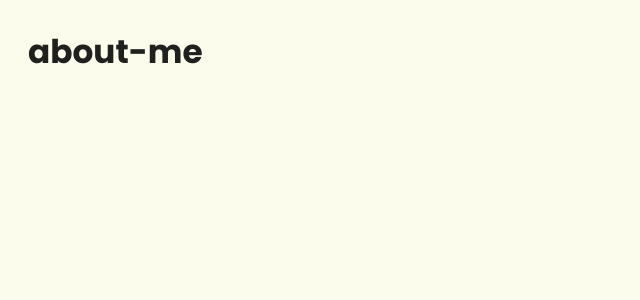
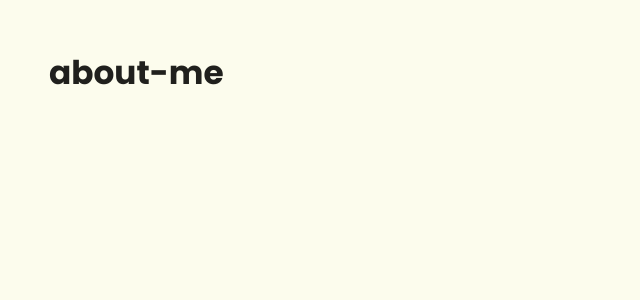
Before and after one commit to themixhelp/themixhelp.ovh, a Vue app: page /about-me in a window 1280 px wide. Shown: the top 300 px of the page, without its empty margins (0-640 px from the left). Built offline with nearby package versions, Linux system fonts and the light colour scheme.

Commit message:
create initial document spacing property

```diff
--- a/src/components/AppearanceSwitcher.vue
+++ b/src/components/AppearanceSwitcher.vue
@@ -26,7 +26,7 @@
 			bottom: 0;
 			right: 0;
 
-			margin: 2em;
+			margin: $initial-document-spacing;
 
 			opacity: 0.7;
 			border-radius: 3rem;
--- a/src/styles/sections.scss
+++ b/src/styles/sections.scss
@@ -6,5 +6,9 @@
 .about-me-wrapper, .contact-wrapper {
 	min-height: 100vh;
 
-	padding: 1em;
+	padding: $initial-document-spacing;
+
+	h1 {
+		margin-bottom: 1em;
+	}
 }
--- a/src/styles/variables.scss
+++ b/src/styles/variables.scss
@@ -1,4 +1,5 @@
 $font-size: 28px;
+$initial-document-spacing: 1.75em;
 
 $light: #fcfced;
 $dark: #20201d;
```
